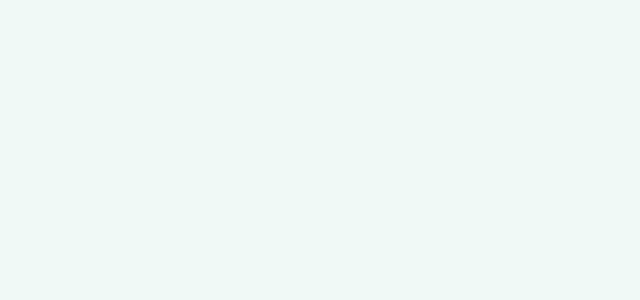
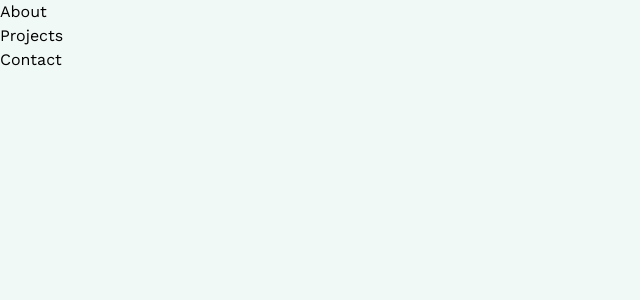
Before and after one commit to lindajensen/portfolio-v2, a React (Vite) app: page / in a window 1280 px wide. Shown: the top 300 px of the page, without its empty margins (0-640 px from the left). Built offline with nearby package versions, Linux system fonts and the light colour scheme.

Commit message:
create Navbar component and import in App

```diff
--- a/src/App.tsx
+++ b/src/App.tsx
@@ -1,5 +1,7 @@
+import Navbar from "./components/Navbar";
+
 function App() {
-  return <></>;
+  return <Navbar />;
 }
 
 export default App;
--- /dev/null
+++ b/src/components/Navbar.tsx
@@ -0,0 +1,13 @@
+function Navbar() {
+  return (
+    <nav>
+      <ul>
+        <li>About</li>
+        <li>Projects</li>
+        <li>Contact</li>
+      </ul>
+    </nav>
+  );
+}
+
+export default Navbar;
```
